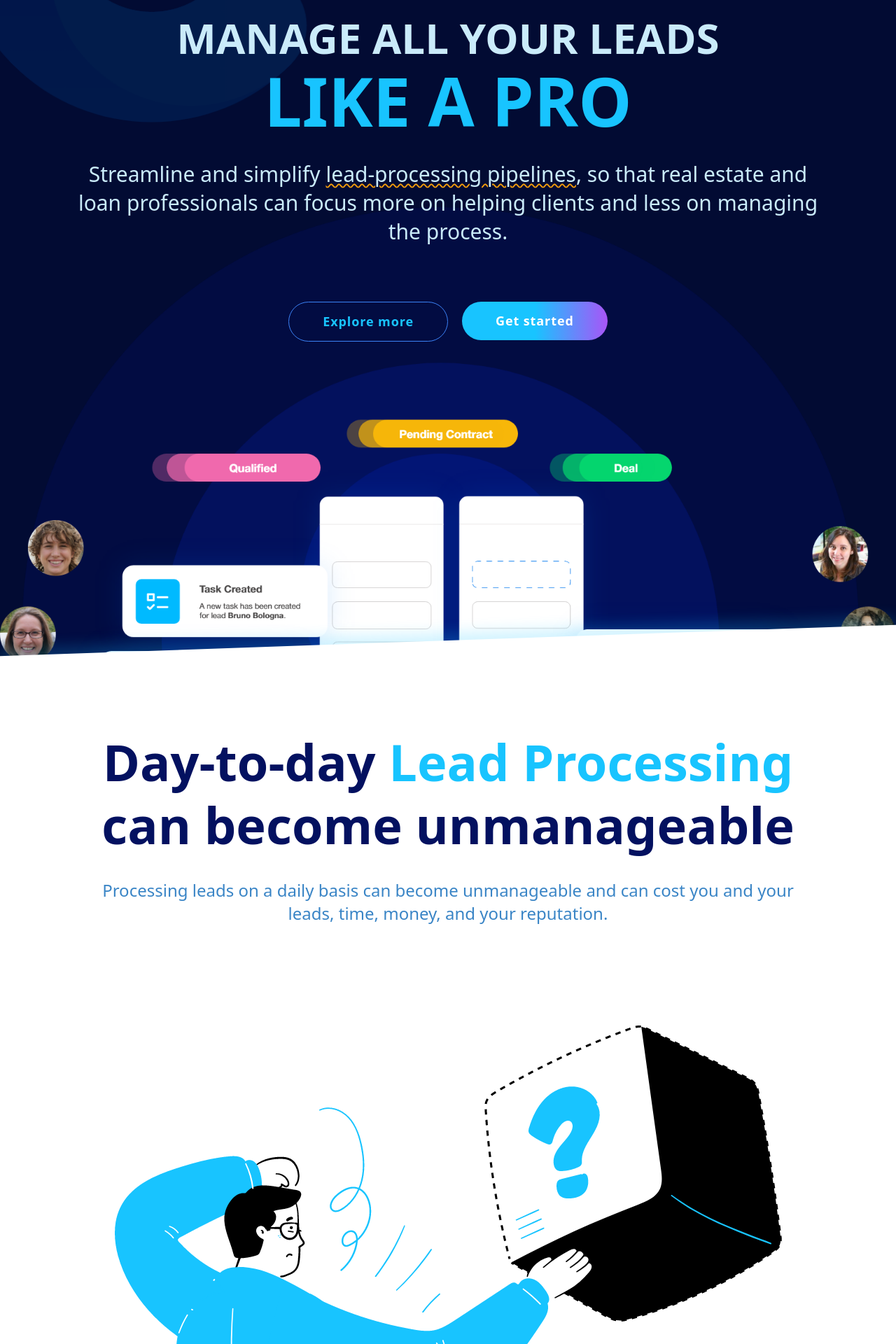
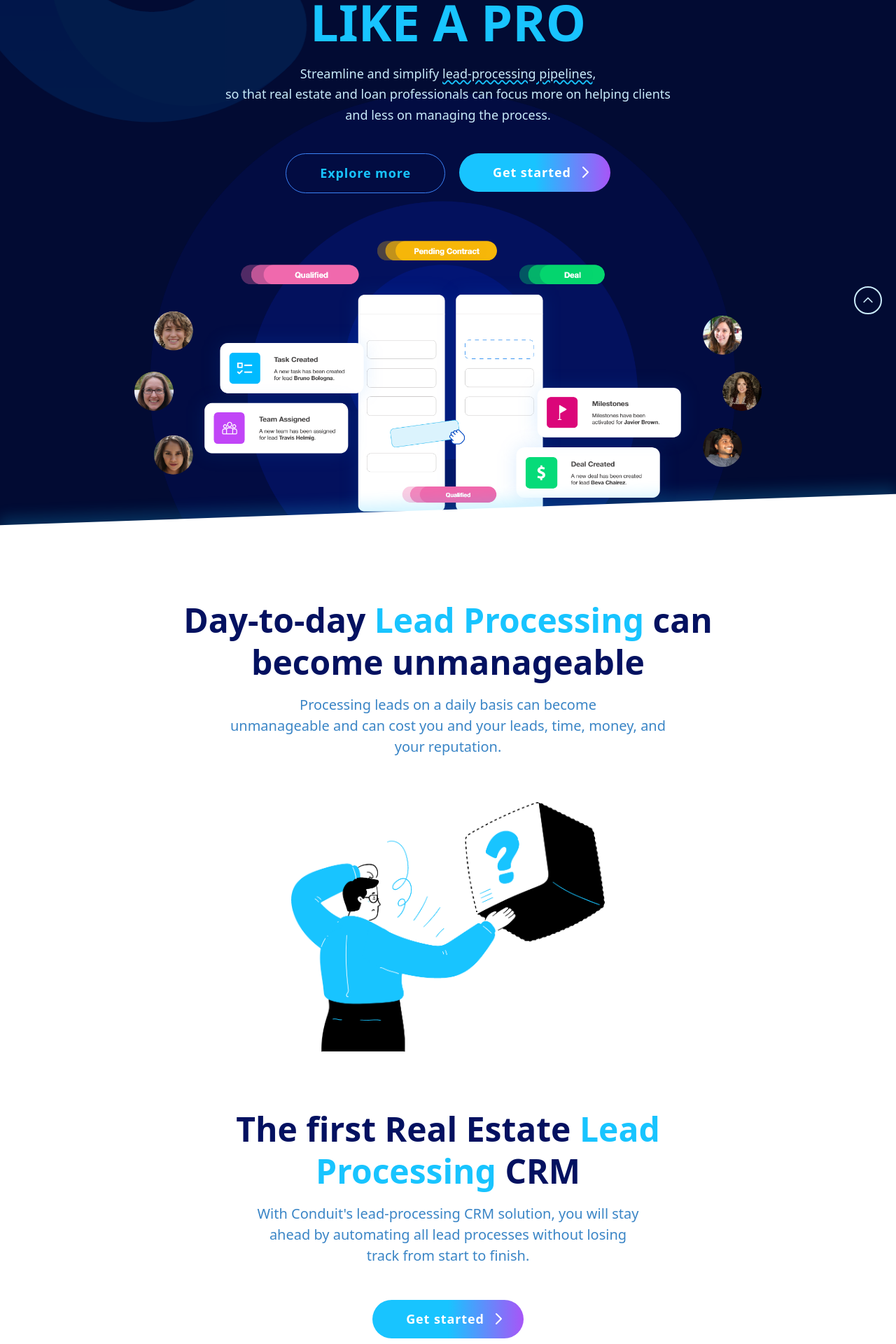
Before and after one commit to Meid-KH/conduitcrm, a Next.js app: page / in a window 1280 px wide. Shown: the part 331-2251 px from the top of the page at 70% size. Built offline with nearby package versions, Linux system fonts and the light colour scheme.

Commit message:
- Resizing tweaks

```diff
--- a/components/Header.tsx
+++ b/components/Header.tsx
@@ -11,7 +11,10 @@ import Icon from "utils/Icon";
 
 const Header = () => {
 	return (
-		<header className="px-6 py-8 lg:py-[40px] bg-primary-700 text-faded max-w-[1920px]">
+		<header
+			id="header"
+			className="px-6 py-8 lg:py-[40px] bg-primary-700 text-faded max-w-[1920px]"
+		>
 			<div className="w-[540px] absolute -left-16 -top-14">
 				<img src={LogoShadow.src} alt="Logo preview" />
 			</div>
@@ -24,11 +27,18 @@ const Header = () => {
 
 				<nav className="flex items-center gap-11">
 					<Link href="/">
-						<a className="text-[18px] hover:text-white">Log in</a>
+						<a className="hover:text-white">Log in</a>
 					</Link>
 					<Link href="/">
 						<a className="block">
-							<Button primary>Get started</Button>
+							<Button primary>
+								<div className="flex items-center gap-2">
+									Get started
+									<span className="w-6 rotate-90 -mr-6">
+										<Icon name="arrow" />
+									</span>
+								</div>
+							</Button>
 						</a>
 					</Link>
 				</nav>
@@ -198,7 +208,7 @@ const MenuItem = ({ title, url, ancestors, parentWidth }: MenuItemProps) => {
 		>
 			<Link href={url}>
 				<a
-					className={`flex items-center gap-2 py-3 px-4 rounded-lg text-[18px] ${
+					className={`flex items-center gap-2 py-3 px-4 rounded-lg ${
 						open && "bg-black"
 					} hover:text-white`}
 				>
--- a/components/Layout.tsx
+++ b/components/Layout.tsx
@@ -1,4 +1,5 @@
 import React from "react";
+import Icon from "utils/Icon";
 import Footer from "./Footer";
 import Header from "./Header";
 
@@ -8,10 +9,18 @@ type PropType = {
 
 const Layout = ({ children }: PropType) => {
 	return (
-		<div className="overflow-x-hidden bg-primary-600 text-faded">
+		<div className="scroll-smooth overflow-x-hidden bg-primary-600 text-faded">
 			<Header />
 			{children}
 			<Footer />
+			<a
+				href="#header"
+				className="fixed right-5 bottom-5 grid place-items-center w-10 h-10 bg-primary-700 rounded-full border-2 border-faded"
+			>
+				<span className="w-5">
+					<Icon name="arrow" />
+				</span>
+			</a>
 		</div>
 	);
 };
--- a/components/hompage/Cta.tsx
+++ b/components/hompage/Cta.tsx
@@ -1,6 +1,7 @@
 import Button from "components/Button";
 import Link from "next/link";
 import React from "react";
+import Icon from "utils/Icon";
 
 const Cta = () => {
 	return (
@@ -16,7 +17,14 @@ const Cta = () => {
 					<div className="mt-10">
 						<Link href="/">
 							<a className="block">
-								<Button primary>Get Started</Button>
+								<Button primary>
+									<div className="flex items-center gap-2">
+										Get started
+										<span className="w-6 rotate-90 -mr-6">
+											<Icon name="arrow" />
+										</span>
+									</div>
+								</Button>
 							</a>
 						</Link>
 					</div>
--- a/components/hompage/Intro.tsx
+++ b/components/hompage/Intro.tsx
@@ -3,28 +3,29 @@ import Link from "next/link";
 
 import HomeIntroBG from "assets/img/home-intro-bg.png";
 import Button from "components/Button";
+import Icon from "utils/Icon";
 
 const Intro = () => {
 	return (
 		<div className="bg-primary-700">
 			<div className="container mx-auto">
-				<div className=" text-faded relative z-10 max-w-[1086px] mx-auto text-center pt-40">
-					<h1 className="text-6xl font-bold uppercase leading-snug mb-9">
+				<div className=" text-faded relative z-10 max-w-[1086px] mx-auto text-center pt-16">
+					<h1 className="text-5xl font-bold uppercase leading-relaxed mb-6">
 						Manage all your leads{" "}
-						<span className="block text-8xl text-primary-500">
+						<span className="block text-7xl text-primary-500">
 							Like a pro
 						</span>
 					</h1>
-					<p className="text-3xl leading-snug">
+					<p className="text-lg leading-relaxed">
 						Streamline and simplify{" "}
-						<span className="underline decoration-2 decoration-wavy underline-offset-2 decoration-amber-500">
+						<span className="underline decoration-2 decoration-wavy underline-offset-2 decoration-primary-500">
 							lead-processing pipelines
 						</span>
-						, so that real estate and loan professionals can focus
-						more on helping clients and less on managing the
-						process.
+						, <br /> so that real estate and loan professionals can
+						focus more on helping clients <br /> and less on
+						managing the process.
 					</p>
-					<div className="flex justify-center gap-5 mt-20">
+					<div className="flex justify-center gap-5 mt-10">
 						<Link href="/">
 							<a className="block">
 								<Button>Explore more</Button>
@@ -32,12 +33,19 @@ const Intro = () => {
 						</Link>
 						<Link href="/">
 							<a className="block">
-								<Button primary>Get started</Button>
+								<Button primary>
+									<div className="flex items-center gap-2">
+										Get started
+										<span className="w-6 rotate-90 -mr-6">
+											<Icon name="arrow" />
+										</span>
+									</div>
+								</Button>
 							</a>
 						</Link>
 					</div>
 				</div>
-				<div className="max-w-full mx-auto -translate-y-48 -mb-96">
+				<div className="max-w-4xl mx-auto -translate-y-36 -mb-72">
 					<img
 						className="max-w-full mx-auto"
 						src={HomeIntroBG.src}
--- a/components/hompage/Leads.tsx
+++ b/components/hompage/Leads.tsx
@@ -2,53 +2,61 @@ import React from "react";
 import Button from "components/Button";
 import LeadProcessing from "assets/img/lead-processing.png";
 import RealEstateCrm from "assets/img/real-estate-crm.png";
+import Icon from "utils/Icon";
 
 const Leads = () => {
 	return (
 		<section
 			style={{ boxShadow: "0 -10px 20px 1px #18c4ff33" }}
-			className="bg-white py-32 -skew-y-[2deg] -translate-y-96 -mb-96"
+			className="bg-white py-32 -skew-y-[2deg] -translate-y-24 -mb-24"
 		>
 			<div className="container mx-auto skew-y-[2deg]">
-				<div className="text-center max-w-5xl mx-auto mb-36">
-					<h2 className="font-bold text-7xl leading-tight text-primary-600">
+				<div className="text-center max-w-5xl mx-auto mb-16">
+					<h2 className="font-bold text-5xl leading-tight text-primary-600">
 						Day-to-day{" "}
 						<span className="text-primary-500">
 							Lead Processing
 						</span>{" "}
-						can become unmanageable
+						can <br /> become unmanageable
 					</h2>
-					<p className="text-2xl font-medium text-primary-400 mt-8 leading-snug">
-						Processing leads on a daily basis can become
+					<p className="text-xl text-primary-400 mt-4 leading-normal">
+						Processing leads on a daily basis can become <br />
 						unmanageable and can cost you and your leads, time,
-						money, and your reputation.
+						money, and <br /> your reputation.
 					</p>
 				</div>
 				{/* Lead Processing  */}
 				<img
-					className="max-w-full mx-auto mb-36"
+					className="max-w-md mx-auto mb-20"
 					src={LeadProcessing.src}
 					alt="Lead Processing"
 				/>
-				<div className="text-center max-w-3xl mx-auto mb-36">
-					<h2 className="font-bold text-7xl leading-tight text-primary-600">
+				<div className="text-center max-w-3xl mx-auto mb-14">
+					<h2 className="font-bold text-5xl leading-tight text-primary-600">
 						The first Real Estate{" "}
 						<span className="text-primary-500">
 							Lead Processing
 						</span>{" "}
 						CRM
 					</h2>
-					<p className="text-2xl font-medium text-primary-400 mt-8 leading-snug">
+					<p className="text-xl text-primary-400 mt-4 leading-normal">
 						With Conduit's lead-processing CRM solution, you will
-						stay ahead by automating all lead processes without
-						losing track from start to finish.
+						stay <br /> ahead by automating all lead processes
+						without losing <br /> track from start to finish.
 					</p>
 					<div className="mt-12">
-						<Button primary>Get Started</Button>
+						<Button primary>
+							<div className="flex items-center gap-2">
+								Get started
+								<span className="w-6 rotate-90 -mr-6">
+									<Icon name="arrow" />
+								</span>
+							</div>
+						</Button>
 					</div>
 				</div>
 				<img
-					className="max-w-full mx-auto mb-36"
+					className="max-w-5xl mx-auto"
 					src={RealEstateCrm.src}
 					alt="Real estate Crm"
 				/>
```
